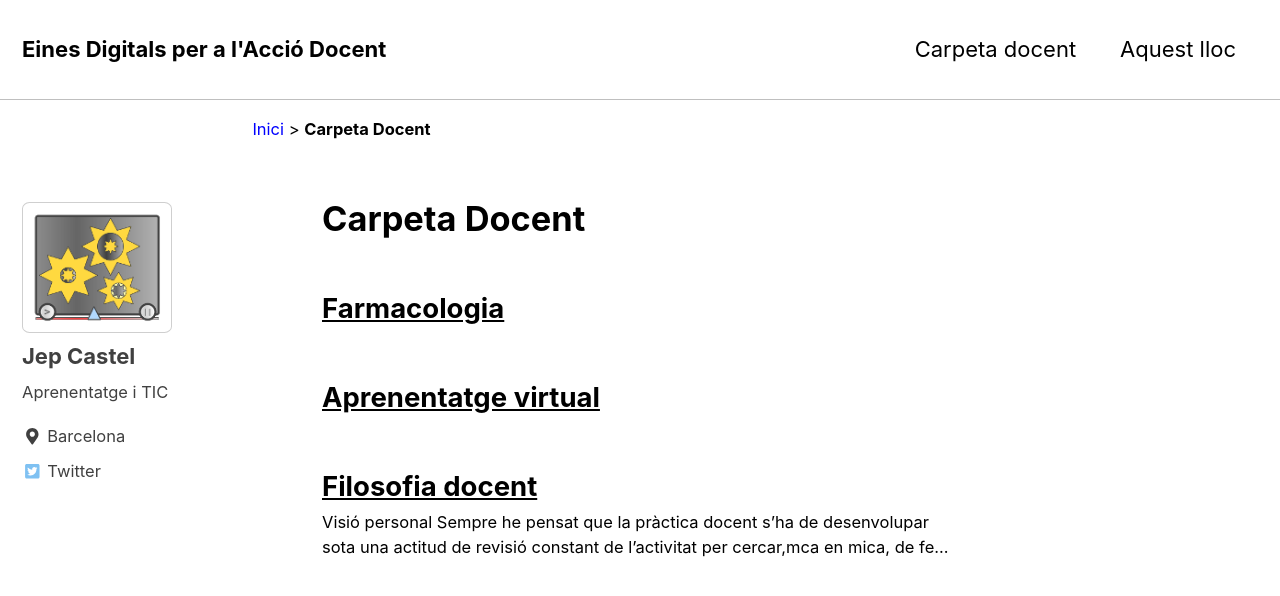
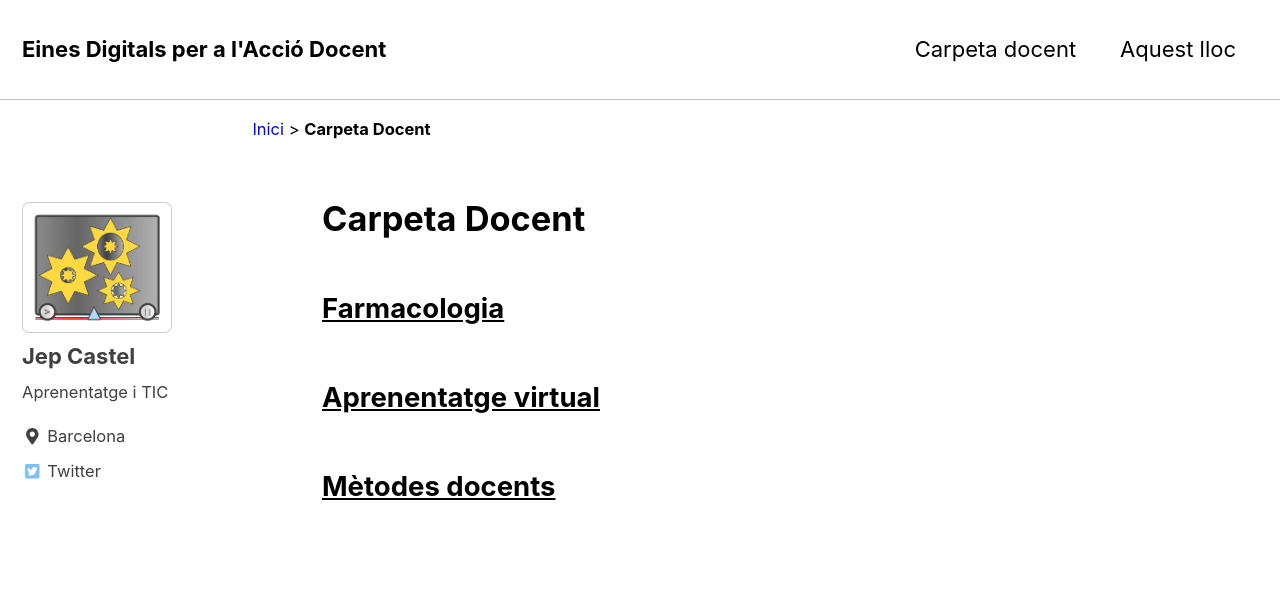
Before and after one commit to jepcastel/github.io, a Jekyll site: the page built from _pages/carpeta.html, in a window 1280 px wide and 900 px high. Shown: the top 596 px of the window. Built offline with Jekyll 4.4.1, drawn with Linux system fonts in a browser that asks for light colours; nearby versions of some CDN libraries; some of the changed lines change nothing that is shown.

Commit message:
Update 03Filosofia-docent.md

```diff
--- a/_carpeta/03Filosofia-docent.md
+++ b/_carpeta/03Filosofia-docent.md
@@ -1,46 +1,4 @@
 ---
-title: Filosofia docent
+title: Mètodes docents
 published: true
 ---
-
-## Visió personal
-Sempre he pensat que la pràctica docent s'ha de desenvolupar sota una actitud de **revisió constant** de l'activitat per cercar,mca en mica, de fer-la més útil i propera a l'estudiant.
-
-La cerca d'estratègies i eines per millorar el procés docent té a veure amb les experiències i les competències que cada professor ha anat adquirint. La capacitat d'innovar té cert component de **creativitat** personal. L'entorn i el context poden condicionar les possibilitats d'innovar.
-
-Malgrat en tots els àmbits docents es parli d'innovació, encara hi ha certa resistència al canvi i segueixen existint factors culturals, estructurals i organitzatius que dificulten anar abandonant certes pràctiques caduques en la docència. Hi ha una àmplia variabilitat entre centres i disciplines i no es pot oblidar que qualsevol procés d'innovació requereix una inversió de temps i recursos institucionals i personals.
-
-## Com portar-ho a la pràctica
-
-Al marge de les teories d'aprenentatge en que es basi l'estratègia docent, hi han objectius i competències que només es poden adquirir de manera efectiva si es va més enllà de la transmissió unidireccional del coneixement. Cal **abandonar el paper de receptor passiu de l'alumne** i fer-lo participar del seu propi aprenentatge. Cal trobar formules que facin aquest **aprenentatge més eficient, durador i transferible a un determinat context real**.
-
-
-![Piràmide d'aprenentatge](/assets/images/piramideaprenentatge.png)
-
-<span style="font-size:70%">De Andrew Churches. <a href="http://eduteka.icesi.edu.co/articulos/TaxonomiaBloomDigital" target="_blank">Taxonomía de Bloom para la era digital</a>.</span>
-
-La implicació de l'alumne i el plantejament de problemes reals millora la **retenció de l'aprenentatge** i permet incorporar competències que li seran útils per en la pràctica professional. No sempre és fàcil convèncer a l'alumne dels avantatges que suposa l'esforç de ser protagonista del procés. Cal "_vendre el producte_" per fer-li veure que el canvi serà rentable en termes d'**aprenentatge autèntic**.
-
-L'avaluació crítica, l'argumentació i la discussió en grup, milloren la retenció dels coneixements assolits i afavoreixen la seva posterior **aplicació en escenaris reals**.
-
-Quelcom semblant succeeix amb l'avaluació de l'aprenentatge. L'avaluació sumativa segueix essent la més utilitzada i, en molts casos és l'única que s'utilitza en el desenvolupament d'un procès d'aprenentatge. Sovint es dóna massa importància a recordar coneixements factuals i es passa per alt l'avaluació d'altres habilitats i actituds que són fonamentals per a formar un bon professional. S'oblida el **caràcter formador i formatiu que pot tenir l'avaluació com a recurs d'aprenentatge**. El reconeixement dels errors i les mesures correctores dels mateixos tenen un alt potencial formatiu.
-
-## El paper del docent
-El docent ha de ser **proper a l'alumne** i cooperador en la seva tasca d'aprenentatge. Sense aquest esperit de cooperació, difícilment s'assoliran uns objectius docents de qualitat.
-
-El docent ha d'adoptar un paper de **facilitador** i centrar la seva tasca en planificar i dissenyar activitats d'aprenentatge que promoguin la construcció de coneixement útil i aplicable en la pràctica real de la professió.
-
-En un mon dominat per les noves tecnologies, el docent ha d'adquirir **competències digitals**, no ja com una opció personal, sinó com una necessitat per tal d'apropar el procés d'aprenentatge al la perspectiva d'uns alumnes que ja han incorporat a la seva quotidianitat les noves tecnologies.
-
-## El paper de les noves tecnologies
-Actualment ja són una minoria els que posen en dubte el paper que estan jugant les noves tecnologies de la informació i la comunicació en el camp de la docència. Al marge de facilitar l'accés a grans quantitats d'informació,les TIC aporten nous elements que amplien les possibilitats de construir accions docents més eficients i de qualitat.
-
-La interactivitat, la virtualitat, la comunicació síncrona i asíncrona, són, entre altres, recursos molt valuosos per enriquir i complementar la formació que es porta es terme a l'aula.
-
-Els telèfons intel·ligents i altres dispositius mòbils, amb prestacions inimaginables fins fa uns anys, amplien, encara més, les possibilitats per a fer del procès d'aprenentatge un fenomen més ric i ubiqüitat.
-
-
-## El paper de l'alumne
-L'alumne és una part activa del procés. Ha d'entendre que és el protagonista de l'acció docent i adoptar una actitud activa i co-responsable d'aquest procés.
-
-Cada cop és més important que l'alumne adopti competències com el treball en equip, l'esperit crític o el treball fora de l'aula. Com en el cas del docent, l'alumne també ha d'entendre les possibilitats i adquirir competències envers a les noves tecnologies.
```
